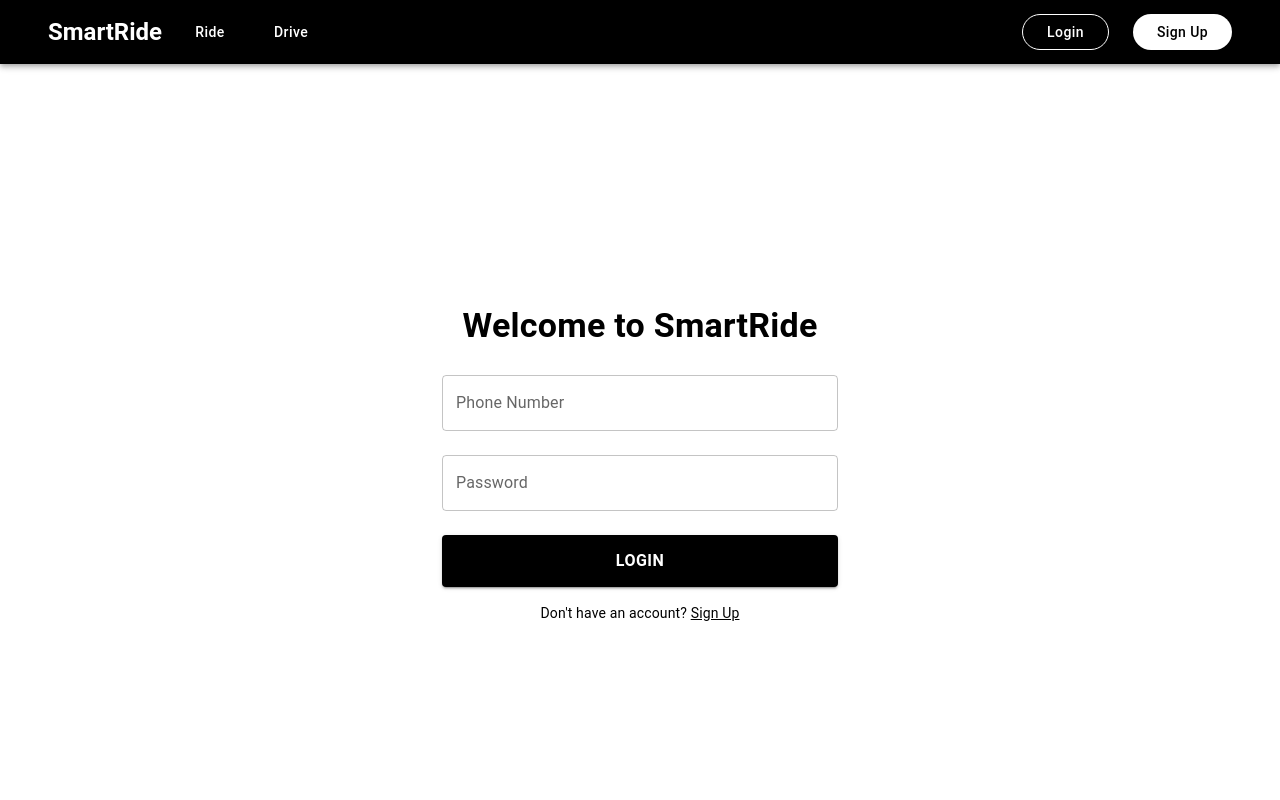
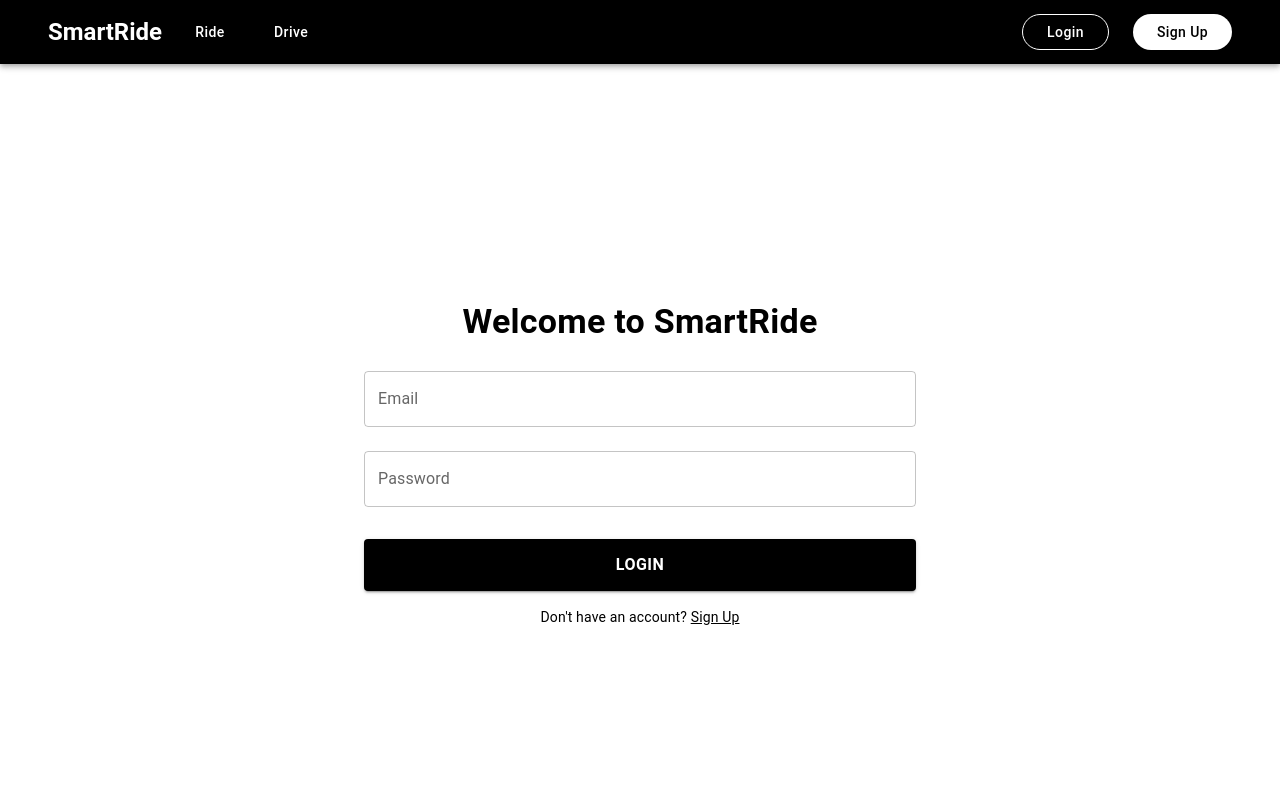
Before and after one commit to thanhannguyxn/smart-ride, a React (Create React App) app: page /login in a window 1280 px wide. Shown: the top 800 px of the page. Built offline with nearby package versions, Linux system fonts and the light colour scheme.

Commit message:
Upload Code

```diff
--- a/src/AuthContext.js
+++ b/src/AuthContext.js
@@ -3,20 +3,20 @@ import React, { createContext, useContext, useState } from "react";
 const AuthContext = createContext();
 
 export const AuthProvider = ({ children }) => {
-  // Giả lập dữ liệu đăng nhập (ban đầu chưa đăng nhập)
   const [auth, setAuth] = useState({
     isAuthenticated: false,
     role: null, // null | "user" | "driver" | "manager"
+    user_id: null, // Store the user_id
   });
 
-  // Hàm login: cập nhật trạng thái đăng nhập & role
-  const login = (role) => {
-    setAuth({ isAuthenticated: true, role });
+  // Login function to set user data
+  const login = (role, user_id) => {
+    setAuth({ isAuthenticated: true, role, user_id });
   };
 
-  // Hàm logout
+  // Logout function
   const logout = () => {
-    setAuth({ isAuthenticated: false, role: null });
+    setAuth({ isAuthenticated: false, role: null, user_id: null });
   };
 
   return (
@@ -26,5 +26,5 @@ export const AuthProvider = ({ children }) => {
   );
 };
 
-// Hook tùy chỉnh để sử dụng AuthContext
+// Custom hook to use AuthContext
 export const useAuth = () => useContext(AuthContext);
--- a/src/NavBar.js
+++ b/src/NavBar.js
@@ -60,6 +60,19 @@ const Navbar = () => {
         {/* Right Section: Authentication Buttons */}
         <Box sx={{ display: "flex", gap: 3 }}>
           {auth.isAuthenticated ? (
+            <>
+              {/* Profile Button */}
+              {auth.role === "driver" ? (
+                <Button onClick={() => navigate("/driver-profile")} sx={profileButtonStyle}>
+                  Profile
+                </Button>
+              ) : (
+                <Button onClick={() => navigate("/user-profile")} sx={profileButtonStyle}>
+                  Profile
+                </Button>
+              )}
+
+              {/* Logout Button */}
               <Button
                 onClick={() => {
                   logout();
@@ -70,6 +83,7 @@ const Navbar = () => {
               >
                 Logout
               </Button>
+            </>
           ) : (
             <>
               <Button onClick={() => navigate("/login")} variant="outlined" sx={authButtonStyle}>
@@ -103,6 +117,15 @@ const logoutButtonStyle = {
   "&:hover": { bgcolor: "white", color: "black" },
 };
 
+const profileButtonStyle = {
+  borderColor: "white",
+  color: "white",
+  borderRadius: "50px",
+  px: 3,
+  textTransform: "none",
+  "&:hover": { bgcolor: "rgba(255, 255, 255, 0.2)" },
+};
+
 const authButtonStyle = {
   borderColor: "white",
   color: "white",
--- a/src/pages/Login.js
+++ b/src/pages/Login.js
@@ -1,73 +1,99 @@
 import React, { useState } from "react";
+import { useNavigate } from "react-router-dom";
+import { Container, TextField, Button, Typography, Box, Link } from "@mui/material";
 import { useAuth } from "../AuthContext";
-import { useNavigate } from "react-router-dom";
-import { TextField, Button, Typography, Box, Container, Link } from "@mui/material";
 
 const Login = () => {
+  const navigate = useNavigate();
   const { login } = useAuth();
-  const navigate = useNavigate();
-  const [phone, setPhone] = useState("");
-  const [password, setPassword] = useState("");
+  const [form, setForm] = useState({ email: "", password: "" });
   const [errors, setErrors] = useState({});
+  const [serverError, setServerError] = useState("");
 
+  // Function to validate user input
   const validate = () => {
     let tempErrors = {};
-    if (!phone) tempErrors.phone = "Phone number is required.";
-    if (!/^\d{10}$/.test(phone)) tempErrors.phone = "Invalid phone number.";
-    if (!password) tempErrors.password = "Password is required.";
-
+    if (!form.email) tempErrors.email = "Email is required.";
+    if (!/\S+@\S+\.\S+/.test(form.email)) tempErrors.email = "Invalid email format.";
+    if (!form.password) tempErrors.password = "Password is required.";
     setErrors(tempErrors);
     return Object.keys(tempErrors).length === 0;
   };
 
-  const handleLogin = () => {
-    if (validate()) {
-      const fakeRole = "user";
-      login(fakeRole);
-      navigate(`/ride`);
+  // Handle input change
+  const handleChange = (e) => {
+    setForm({ ...form, [e.target.name]: e.target.value });
+  };
+
+  // Handle login process
+  const handleLogin = async () => {
+    if (!validate()) return;
+    setServerError("");
+
+    try {
+      const response = await fetch("https://localhost:7122/api/Login/DriverLogin", {
+        method: "POST",
+        headers: { "Content-Type": "application/json" },
+        body: JSON.stringify({ email: form.email, password: form.password }),
+      });
+
+      const data = await response.json();
+      if (!response.ok) throw new Error(data.message || "Login failed");
+
+      if (!data.user_id) throw new Error("User ID not found.");
+
+      // Log the user in by setting the role in AuthContext
+      login(data.isDriver ? "driver" : data.isManager ? "manager" : "user", data.user_id);
+
+      // Redirect based on user role
+      if (data.isManager) {
+        navigate("/manager"); // Navigate to the Manager dashboard
+      } else {
+        navigate(data.isDriver ? "/drive" : "/ride"); // Navigate to the appropriate dashboard
+      }
+    } catch (error) {
+      setServerError(error.message);
     }
   };
 
   return (
-    <Container maxWidth="xs">
-      <Box
-        display="flex"
-        flexDirection="column"
-        alignItems="center"
-        justifyContent="center"
-        height="100vh"
-      >
+    <Container maxWidth="sm">
+      <Box display="flex" flexDirection="column" alignItems="center" justifyContent="center" height="100vh">
         <Typography variant="h4" fontWeight="bold" gutterBottom>
           Welcome to SmartRide
         </Typography>
-
+        {serverError && (
+          <Typography color="error" sx={{ mb: 2 }}>
+            {serverError}
+          </Typography>
+        )}
         <TextField
-          label="Phone Number"
+          label="Email"
+          name="email"
           variant="outlined"
           fullWidth
           margin="normal"
-          value={phone}
-          onChange={(e) => setPhone(e.target.value)}
-          error={!!errors.phone}
-          helperText={errors.phone}
+          value={form.email}
+          onChange={handleChange}
+          error={!!errors.email}
+          helperText={errors.email}
         />
-
         <TextField
           label="Password"
+          name="password"
           type="password"
           variant="outlined"
           fullWidth
           margin="normal"
-          value={password}
-          onChange={(e) => setPassword(e.target.value)}
+          value={form.password}
+          onChange={handleChange}
           error={!!errors.password}
           helperText={errors.password}
         />
-
         <Button
           variant="contained"
           fullWidth
-          sx={{ mt: 2, py: 1.5, fontSize: "1rem", fontWeight: "bold", backgroundColor: "black", color: "white" }}
+          sx={{ mt: 3, py: 1.5, fontSize: "1rem", fontWeight: "bold", backgroundColor: "black" }}
           onClick={handleLogin}
         >
           Login
```
Lines whose indentation alone changed are shown as unchanged.
